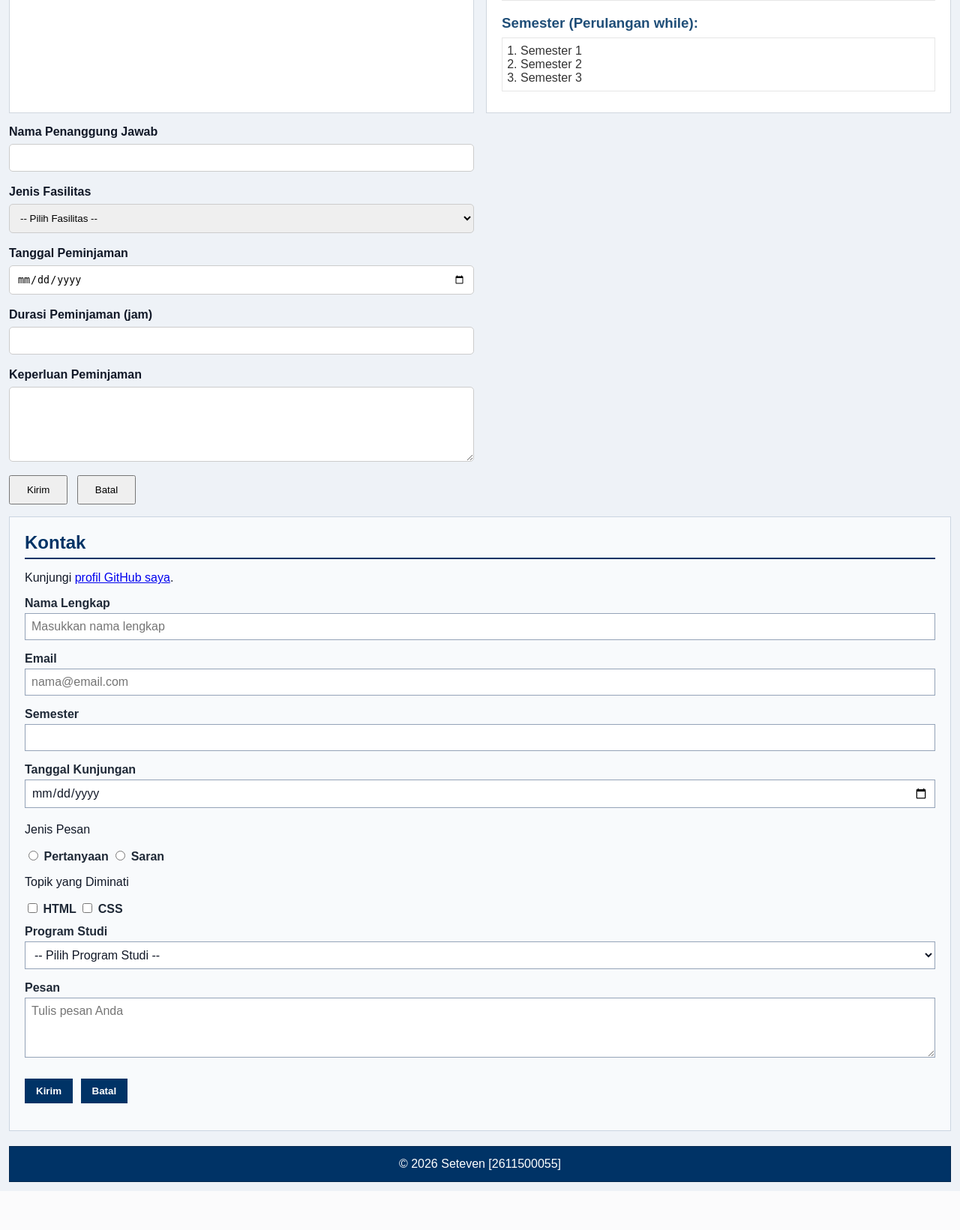
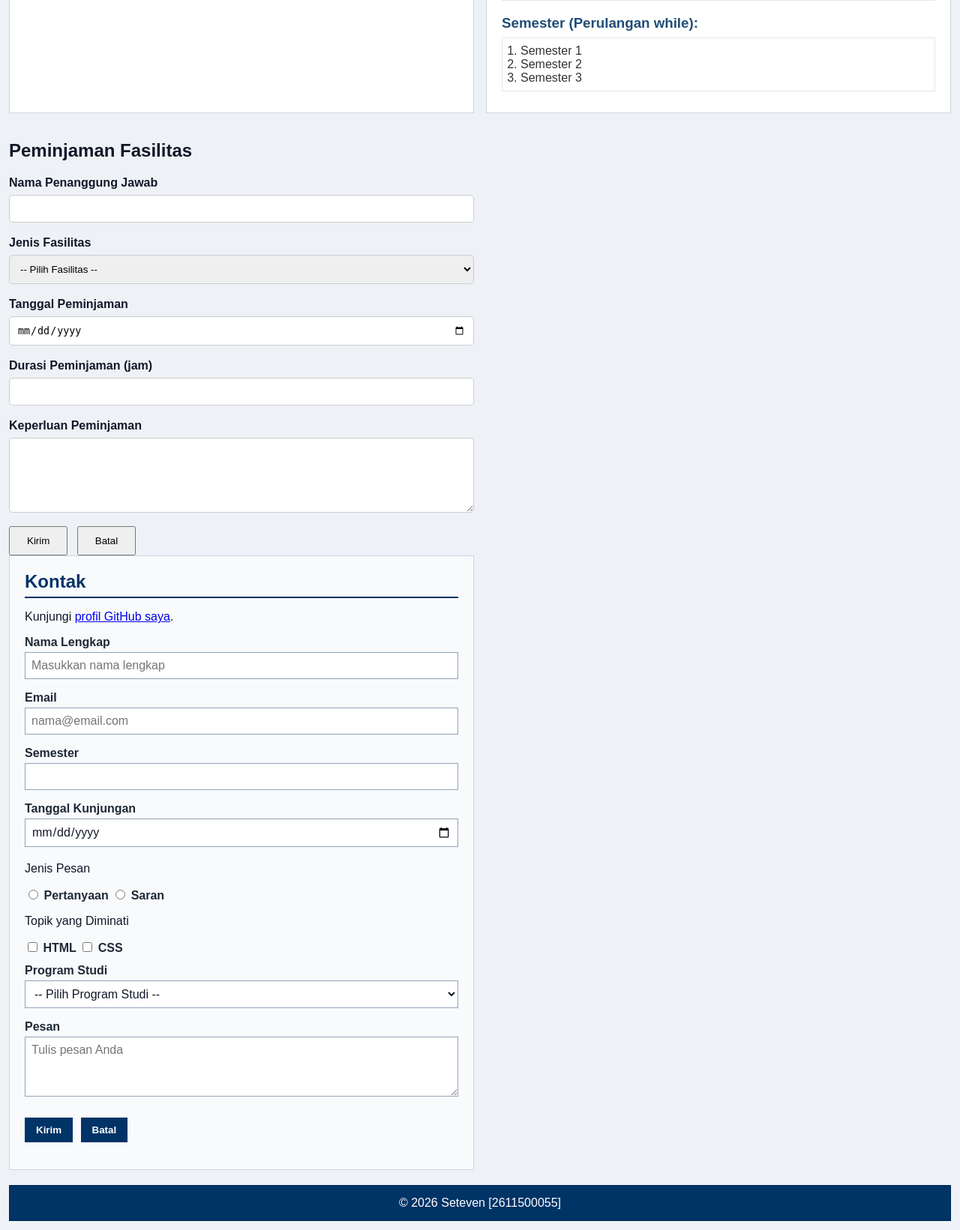
Before and after one commit to 2611500055-Steven/2611500055-pwd-ti1j-2627o, a PHP site: page /pertemuan-08/index.php in a window 1280 px wide. Shown: the part 737-2378 px from the top of the page at 75% size. Before the commit the page ends 2326 px from the top, so only its background shows below. Run offline with PHP 8.4, Linux system fonts and the light colour scheme.

Commit message:
menambah menu peminjaman fasilitas

```diff
--- a/pertemuan-08/index.php
+++ b/pertemuan-08/index.php
@@ -174,6 +174,8 @@ switch ($programStudi) {
 			</article>
 		</section>
 
+		<section id="peminjaman">
+			<h2>Peminjaman Fasilitas</h2>
 		<form method="POST" action="#peminjaman" id="formPeminjaman">
     <input type="hidden" name="form_peminjaman" value="1">
 
```
